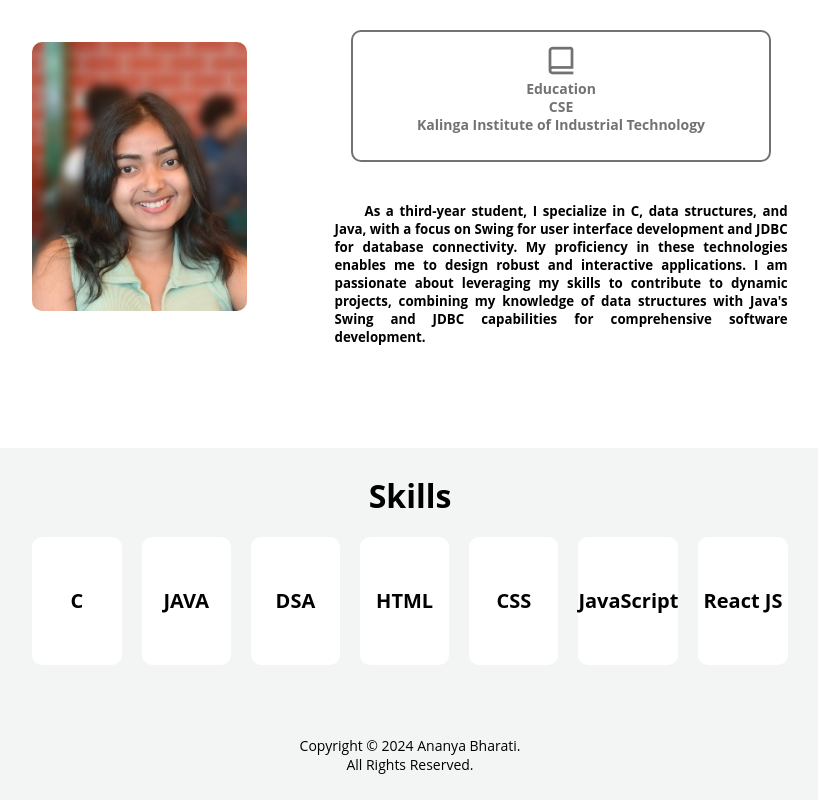
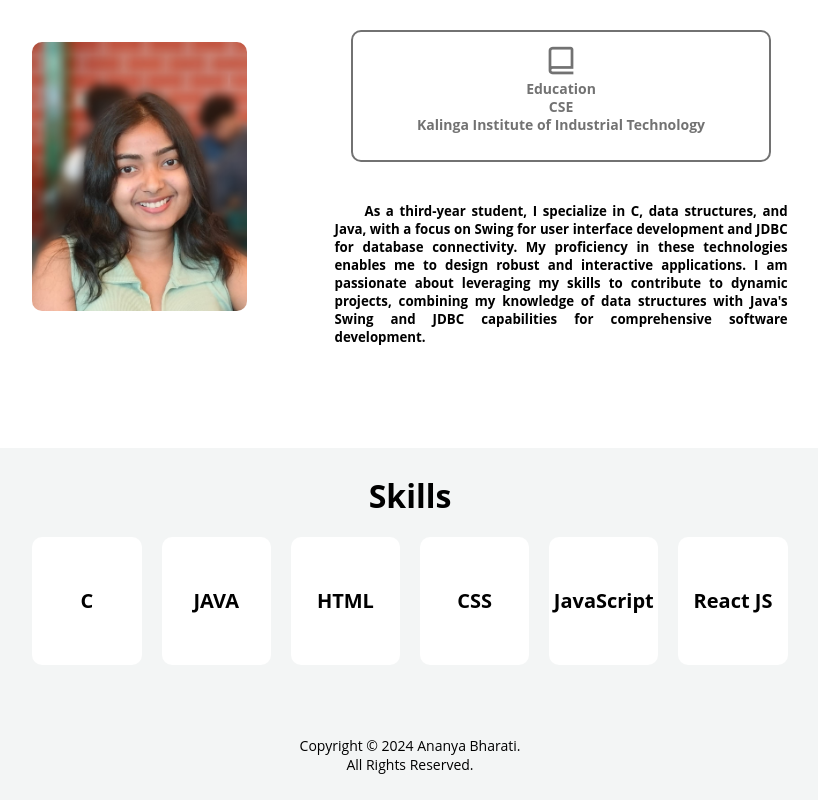
Before and after one commit to Ananyabharati/profile, a plain HTML site: page index.html in a window 1280 px wide. Shown: the part 950-1750 px from the top of the page, without its empty margins (390-1208 px from the left). Drawn offline with nearby package versions, Linux system fonts and the light colour scheme.

Commit message:
Update index.html

```diff
--- a/index.html
+++ b/index.html
@@ -102,7 +102,6 @@
         <div class="skill-content">
             <div class="skills-div">C</div>
             <div class="skills-div">JAVA</div>
-            <div class="skills-div">DSA</div>
             <div class="skills-div">HTML</div>
             <div class="skills-div">CSS</div>
             <div class="skills-div">JavaScript</div>
```
